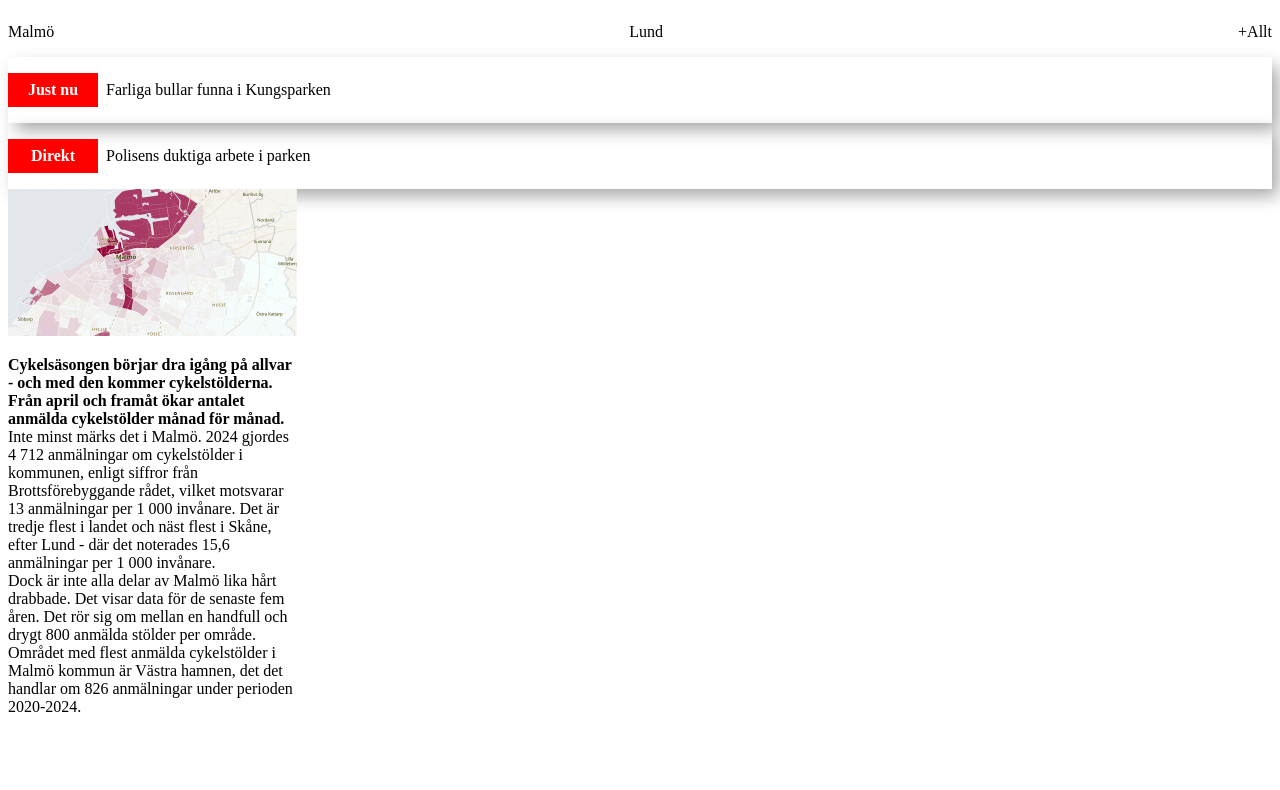
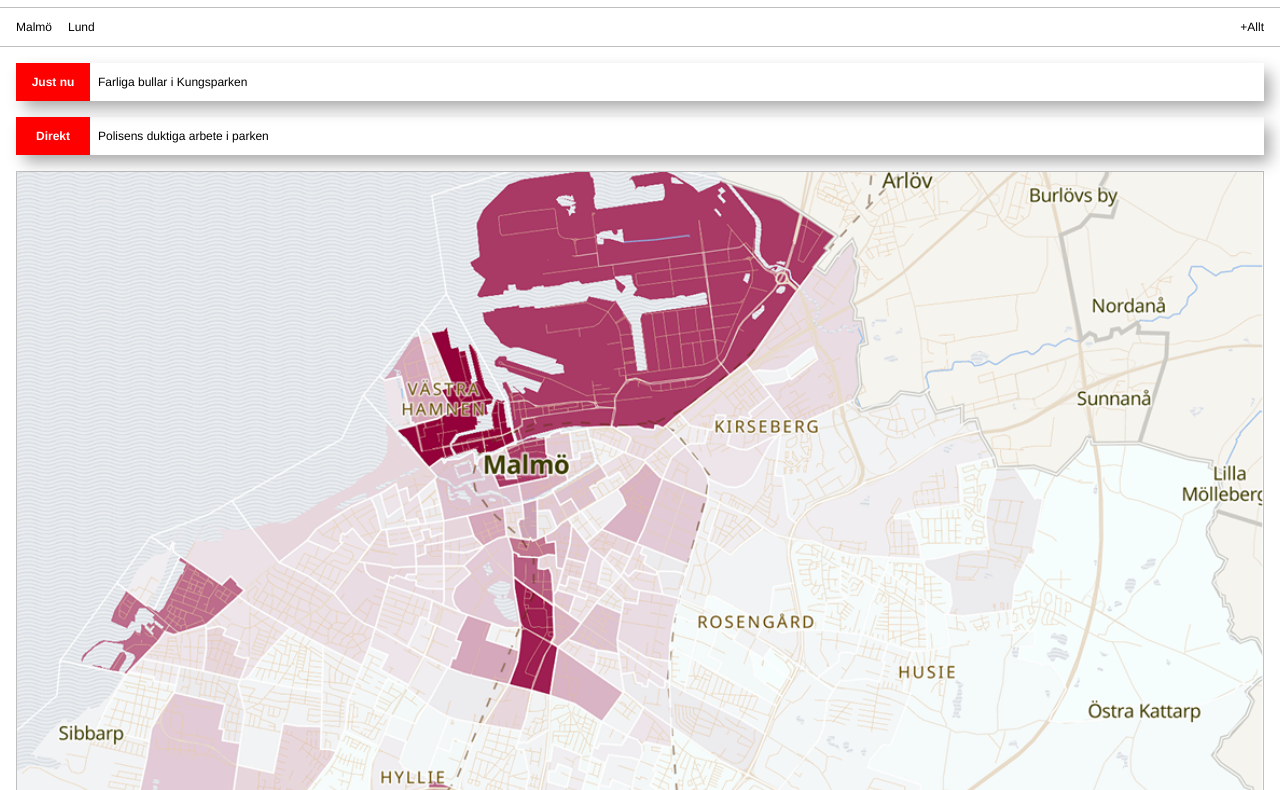
Before and after one commit to oliviagalazka/insatsbla, a plain HTML site: page components/newsSite/newsSite.html in a window 1280 px wide. Shown: the part 73-863 px from the top of the page. Before the commit the page ends 800 px from the top, so only its background shows below. Drawn offline with Linux system fonts and the light colour scheme.

Commit message:
finished newsSite html and css, still need to fix headline

```diff
--- a/components/newsSite/newsSite.css
+++ b/components/newsSite/newsSite.css
@@ -1,27 +1,49 @@
-.newsTxt{
-  width:288.89px;
-  height:147px;
+* {
+  box-sizing: border-box;
 }
 
-img{
-  width:288.89px;
-  height:147px;
+body{
+  margin:0px;
+}
+
+.newsTxt{
+  display:flex;
+  flex-direction:column;
+  align-items: center;
+  border:1px solid rgba(000,000,000,0.25);
+  margin: 0px 16px 16px 16px;
+}
+
+.newsTxt img{
+  width:100%;
 }
 
 .newsNav{
   display:flex;
   justify-content: space-between;
+  border-top: 1px solid rgba(000,000,000,0.25);
+  border-bottom: 1px solid rgba(000,000,000,0.25);
+  padding:0px 16px 0px 16px;
+  font-family:helvetica;
+  font-size:12px;
 }
 
 .notis{
   display:flex;
   box-shadow: 7px 8px 16px -1px rgba(168,168,168,1);
   padding:0px;
+  margin:16px 16px 16px 16px;
+
+  min-height:38px;
 }
 
 .notis p{
   padding: 8px;
-  text-align:center;
+  margin:0px;
+  display: flex;
+  align-items: center;
+  font-family:helvetica;
+  font-size:12px;
 }
 
 .notis .red{
@@ -29,4 +51,29 @@ img{
   color:white;
   min-width:74px;
   font-weight:bolder;
+  display: flex;
+  align-items: center;
+  justify-content: center;
 }
+
+.places{
+  display:flex;
+  padding:0px;
+  margin:0px;
+}
+
+.places p:first-of-type{
+  margin-right:16px;
+}
+
+.newsTxt b{
+  font-size:16px;
+}
+
+.newsTxt p{
+  margin:16px;
+  font-family:helvetica;
+  font-size:12px;
+  line-height:130%;
+  letter-spacing:0.12%;
+}
--- a/components/newsSite/newsSite.html
+++ b/components/newsSite/newsSite.html
@@ -10,14 +10,19 @@
 
   <h1>SYDSVENSKAN</h1>
   <div class="newsNav">
-    <p>Malmö</p>
-    <p>Lund</p>
-    <p>+Allt</p>
+    <div class="places">
+      <p>Malmö</p>
+      <p>Lund</p>
   </div>
+    <div class="xtra">
+      <p>+Allt</p>
+    </div>
+  </div>
+
 
   <div class="notis">
     <p class="red">Just nu</p>
-    <p>Farliga bullar funna i Kungsparken</p>
+    <p>Farliga bullar i Kungsparken</p>
   </div>
 
   <div class="notis">
@@ -27,7 +32,7 @@
 
   <div class="newsTxt">
     <img src="../../media/pictures/image 25.png" alt="Statz">
-    <p><b>Cykelsäsongen börjar dra igång på allvar - och med den kommer cykelstölderna. Från april och framåt ökar antalet anmälda cykelstölder månad för månad.</b> Inte minst märks det i Malmö. 2024 gjordes 4 712 anmälningar om cykelstölder i kommunen, enligt siffror från Brottsförebyggande rådet, vilket motsvarar 13 anmälningar per 1 000 invånare. Det är tredje flest i landet och näst flest i Skåne, efter Lund - där det noterades 15,6 anmälningar per 1 000 invånare.<br>Dock är inte alla delar av Malmö lika hårt drabbade. Det visar data för de senaste fem åren. Det rör sig om mellan en handfull och drygt 800 anmälda stölder per område. Området med flest anmälda cykelstölder i Malmö kommun är Västra hamnen, det det handlar om 826 anmälningar under perioden 2020-2024.</p>
+    <p><b>Cykelsäsongen börjar dra igång på allvar - och med den kommer cykelstölderna. Från april och framåt ökar antalet anmälda cykelstölder månad för månad.</b> <br><br>Inte minst märks det i Malmö. 2024 gjordes 4 712 anmälningar om cykelstölder i kommunen, enligt siffror från Brottsförebyggande rådet, vilket motsvarar 13 anmälningar per 1 000 invånare. Det är tredje flest i landet och näst flest i Skåne, efter Lund - där det noterades 15,6 anmälningar per 1 000 invånare.<br><br>Dock är inte alla delar av Malmö lika hårt drabbade. Det visar data för de senaste fem åren. Det rör sig om mellan en handfull och drygt 800 anmälda stölder per område. Området med flest anmälda cykelstölder i Malmö kommun är Västra hamnen, det det handlar om 826 anmälningar under perioden 2020-2024.</p>
   </div>
 
 </body>
```
Also changed, not shown: 2 other files.
